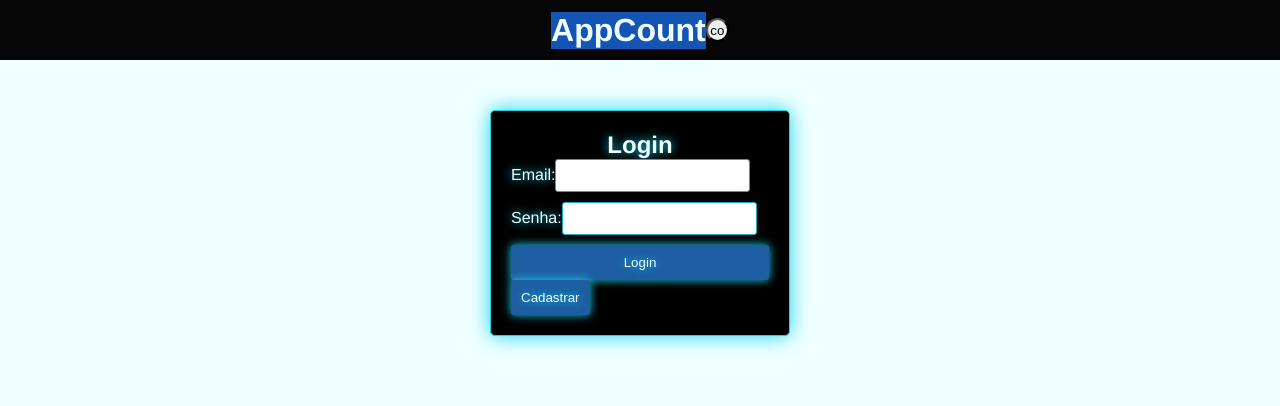
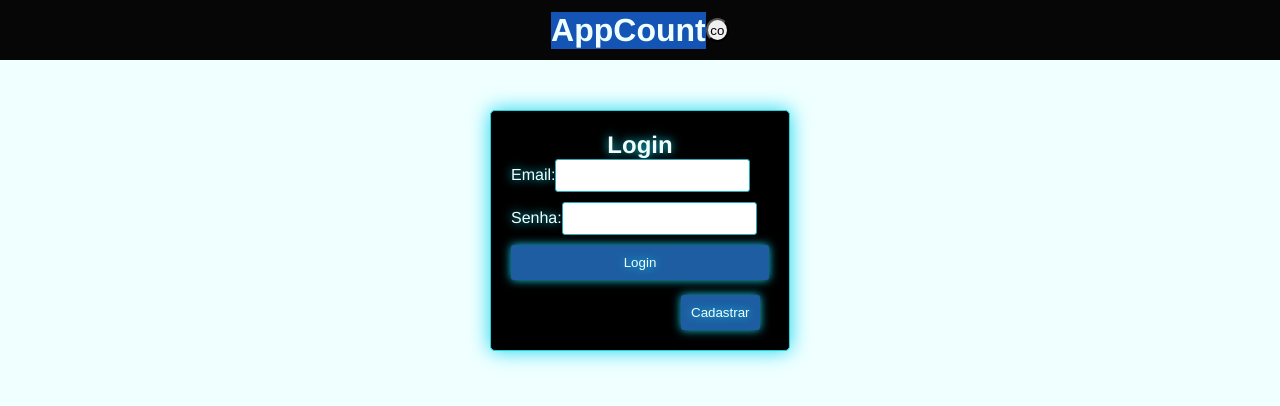
Before and after one commit to cedricmaciel/appcount, a React (Create React App) app: page /login in a window 1280 px wide. Shown: the top 406 px of the page. Built offline with nearby package versions, Linux system fonts and the light colour scheme.

Commit message:
tansição entre login e cadastro

```diff
--- a/src/App.js
+++ b/src/App.js
@@ -15,6 +15,7 @@ function App() {
        <Header />
 
       <Routes>
+
         <Route path="/login" element={<Login1 />} />
         <Route path="/signup" element={<Signup />} />
         <Route path="/acao" element={<Acao />} />
--- a/src/pages/loguin/Login.js
+++ b/src/pages/loguin/Login.js
@@ -47,7 +47,7 @@ const Login = () => {
         </div>
         <button type="submit">Login</button>
       </form>
-      <button onClick={goToSignup}>Cadastrar</button>
+      <button className="btn-cadastro"onClick={goToSignup}>Cadastrar</button>
     </div>
   );
 };
--- a/src/pages/loguin/Signup.js
+++ b/src/pages/loguin/Signup.js
@@ -21,7 +21,7 @@ const Signup = () => {
   };
 
   const goToLogin = () => {
-    Navigate('/loguin');
+    navigate('/login');
   };
 
 
--- a/src/pages/loguin/loguin.css
+++ b/src/pages/loguin/loguin.css
@@ -59,3 +59,12 @@
   .login-container button:hover {
     background-color: #0056b3;
   }
+
+  .btn-voltar{
+    margin-top: 15px;
+  }
+
+  .btn-cadastro{
+    margin-left: 170px;
+    margin-top: 15px;
+  }
```
Also changed, not shown: src/pages/loguin/Signup.css (deleted).
